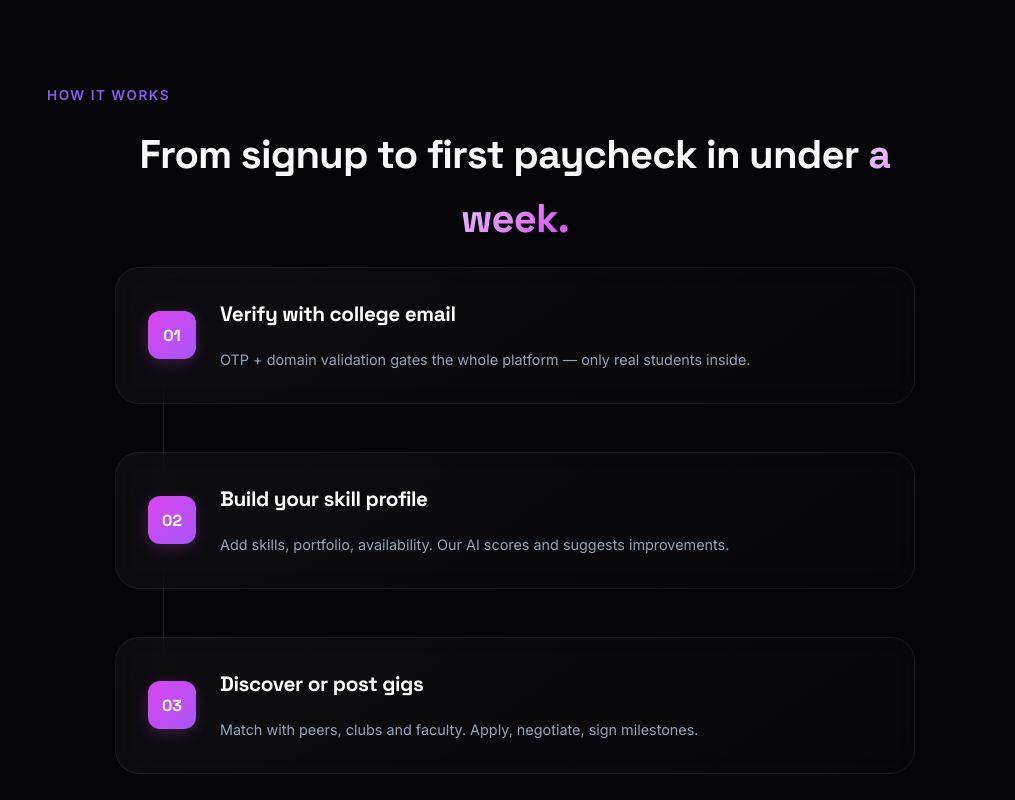
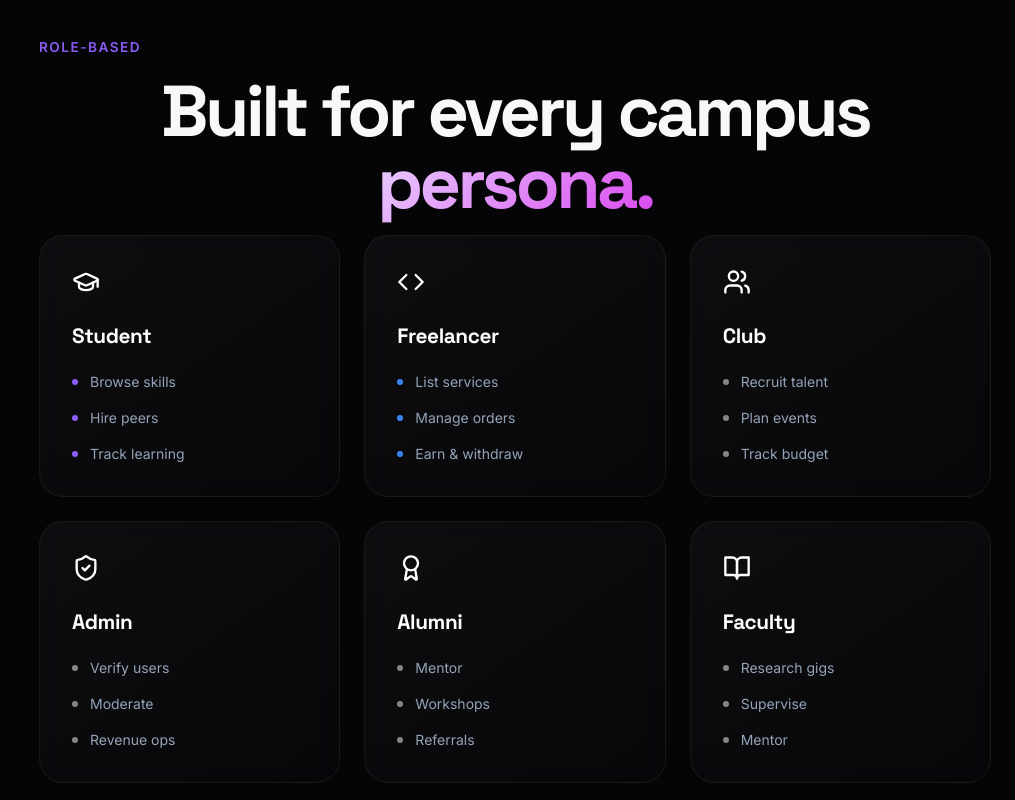
Before and after one commit to Shivam34534/SkillSphere, a React (Vite) app in the folder client/: page / in a window 1280 px wide. Shown: the part 2560-3360 px from the top of the page, without its empty margins (265-1280 px from the left). Built offline with nearby package versions, Linux system fonts and the light colour scheme; no server answers.

Commit message:
page changes

```diff
--- a/client/src/pages/Home.jsx
+++ b/client/src/pages/Home.jsx
@@ -39,7 +39,7 @@ function Home() {
         </div>
       </header>
 
-      <section className="px-6 py-12 md:px-12 lg:px-24 max-w-7xl mx-auto -mt-20 relative z-10" id="roles">
+      <section className="px-6 py-12 md:px-12 lg:px-24 max-w-7xl mx-auto -mt-20 relative z-10">
         <div className="grid grid-cols-1 lg:grid-cols-12 gap-8 items-center">
           {/* Live Showcase Card */}
           <div className="lg:col-span-8 feature-card p-1 bg-gradient-to-br from-primary/30 via-accent/10 to-transparent border-primary/20 overflow-hidden group">
@@ -180,6 +180,76 @@ function Home() {
         </div>
       </section>
 
+      <section className="px-6 py-20 max-w-7xl mx-auto" id="roles">
+        <div className="feature-tag mb-6 mx-auto uppercase">ROLE-BASED</div>
+        <h2 className="section-title text-center text-3xl md:text-5xl lg:text-7xl mb-16 tracking-tighter leading-tight max-w-4xl mx-auto">
+          Built for every campus <br className="hidden md:block" />
+          <span className="gradient-text">persona.</span>
+        </h2>
+
+        <div className="grid grid-cols-1 md:grid-cols-2 lg:grid-cols-3 gap-6">
+          <div className="feature-card p-8 flex flex-col group hover:border-primary/50 transition-all">
+            <div className="mb-6 text-white group-hover:text-primary transition-colors"><GraduationCap size={28} /></div>
+            <h3 className="text-2xl font-bold text-white mb-6">Student</h3>
+            <ul className="space-y-4">
+              <li className="flex items-center gap-3 text-sm text-text-muted"><div className="w-1.5 h-1.5 rounded-full bg-primary"></div> Browse skills</li>
+              <li className="flex items-center gap-3 text-sm text-text-muted"><div className="w-1.5 h-1.5 rounded-full bg-primary"></div> Hire peers</li>
+              <li className="flex items-center gap-3 text-sm text-text-muted"><div className="w-1.5 h-1.5 rounded-full bg-primary"></div> Track learning</li>
+            </ul>
+          </div>
+
+          <div className="feature-card p-8 flex flex-col group hover:border-accent/50 transition-all">
+            <div className="mb-6 text-white group-hover:text-accent transition-colors"><Code size={28} /></div>
+            <h3 className="text-2xl font-bold text-white mb-6">Freelancer</h3>
+            <ul className="space-y-4">
+              <li className="flex items-center gap-3 text-sm text-text-muted"><div className="w-1.5 h-1.5 rounded-full bg-accent"></div> List services</li>
+              <li className="flex items-center gap-3 text-sm text-text-muted"><div className="w-1.5 h-1.5 rounded-full bg-accent"></div> Manage orders</li>
+              <li className="flex items-center gap-3 text-sm text-text-muted"><div className="w-1.5 h-1.5 rounded-full bg-accent"></div> Earn & withdraw</li>
+            </ul>
+          </div>
+
+          <div className="feature-card p-8 flex flex-col group hover:border-white/30 transition-all">
+            <div className="mb-6 text-white group-hover:text-white transition-colors"><Users size={28} /></div>
+            <h3 className="text-2xl font-bold text-white mb-6">Club</h3>
+            <ul className="space-y-4">
+              <li className="flex items-center gap-3 text-sm text-text-muted"><div className="w-1.5 h-1.5 rounded-full bg-white/50"></div> Recruit talent</li>
+              <li className="flex items-center gap-3 text-sm text-text-muted"><div className="w-1.5 h-1.5 rounded-full bg-white/50"></div> Plan events</li>
+              <li className="flex items-center gap-3 text-sm text-text-muted"><div className="w-1.5 h-1.5 rounded-full bg-white/50"></div> Track budget</li>
+            </ul>
+          </div>
+
+          <div className="feature-card p-8 flex flex-col group hover:border-white/30 transition-all">
+            <div className="mb-6 text-white group-hover:text-white transition-colors"><ShieldCheck size={28} /></div>
+            <h3 className="text-2xl font-bold text-white mb-6">Admin</h3>
+            <ul className="space-y-4">
+              <li className="flex items-center gap-3 text-sm text-text-muted"><div className="w-1.5 h-1.5 rounded-full bg-white/50"></div> Verify users</li>
+              <li className="flex items-center gap-3 text-sm text-text-muted"><div className="w-1.5 h-1.5 rounded-full bg-white/50"></div> Moderate</li>
+              <li className="flex items-center gap-3 text-sm text-text-muted"><div className="w-1.5 h-1.5 rounded-full bg-white/50"></div> Revenue ops</li>
+            </ul>
+          </div>
+
+          <div className="feature-card p-8 flex flex-col group hover:border-white/30 transition-all">
+            <div className="mb-6 text-white group-hover:text-white transition-colors"><Award size={28} /></div>
+            <h3 className="text-2xl font-bold text-white mb-6">Alumni</h3>
+            <ul className="space-y-4">
+              <li className="flex items-center gap-3 text-sm text-text-muted"><div className="w-1.5 h-1.5 rounded-full bg-white/50"></div> Mentor</li>
+              <li className="flex items-center gap-3 text-sm text-text-muted"><div className="w-1.5 h-1.5 rounded-full bg-white/50"></div> Workshops</li>
+              <li className="flex items-center gap-3 text-sm text-text-muted"><div className="w-1.5 h-1.5 rounded-full bg-white/50"></div> Referrals</li>
+            </ul>
+          </div>
+
+          <div className="feature-card p-8 flex flex-col group hover:border-white/30 transition-all">
+            <div className="mb-6 text-white group-hover:text-white transition-colors"><BookOpen size={28} /></div>
+            <h3 className="text-2xl font-bold text-white mb-6">Faculty</h3>
+            <ul className="space-y-4">
+              <li className="flex items-center gap-3 text-sm text-text-muted"><div className="w-1.5 h-1.5 rounded-full bg-white/50"></div> Research gigs</li>
+              <li className="flex items-center gap-3 text-sm text-text-muted"><div className="w-1.5 h-1.5 rounded-full bg-white/50"></div> Supervise</li>
+              <li className="flex items-center gap-3 text-sm text-text-muted"><div className="w-1.5 h-1.5 rounded-full bg-white/50"></div> Mentor</li>
+            </ul>
+          </div>
+        </div>
+      </section>
+
       <section className="how-it-works-section py-20" id="how-it-works">
         <div className="feature-tag mb-6 mx-auto">HOW IT WORKS</div>
         <h2 className="section-title text-center max-w-3xl mx-auto">
@@ -302,7 +372,9 @@ function Home() {
 
       <section className="px-6 py-24 flex justify-center">
         <div className="feature-card max-w-5xl w-full p-16 md:p-24 bg-gradient-to-br from-primary/20 via-background-dark to-transparent border-primary/20 text-center relative overflow-hidden group">
-           <div className="absolute inset-0 bg-primary/5 opacity-0 group-hover:opacity-100 transition-opacity"></div>
+           <div className="absolute inset-0 bg-primary/5 opacity-0 group-hover:opacity-100 transition-opacity pointer-events-none"></div>
+
+           <div className="relative z-10">
              <h2 className="text-3xl md:text-7xl font-black text-white mb-8 tracking-tighter leading-tight">
                 Unlock your campus <br />
                 <span className="gradient-text">potential.</span>
@@ -316,9 +388,12 @@ function Home() {
                       Get Started <ArrowRight size={18} />
                    </button>
                 </Link>
+                <a href="mailto:partnerships@skillsphere.com" className="no-underline">
                    <button className="btn-secondary py-4 px-10 text-xs font-black uppercase tracking-widest">
                       Partner with us
                    </button>
+                </a>
+             </div>
            </div>
         </div>
       </section>
```
Lines whose indentation alone changed are shown as unchanged.
